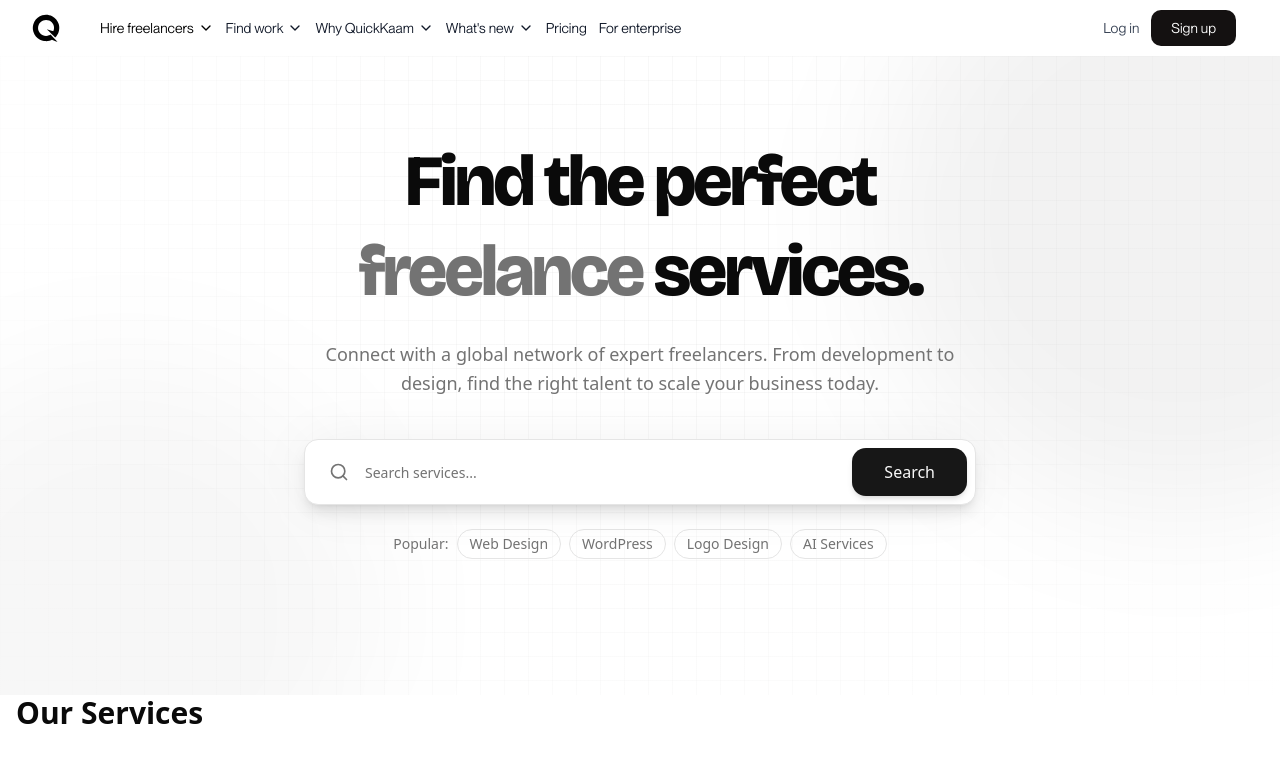
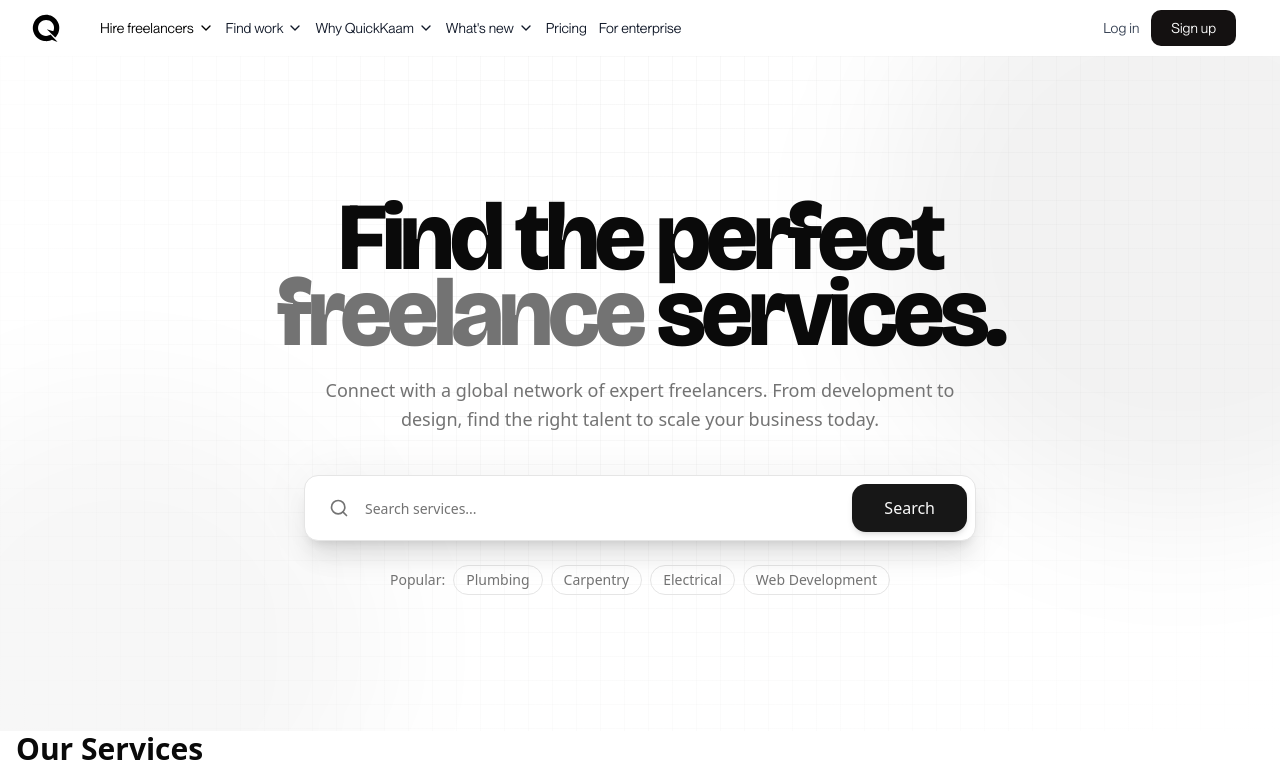
Before and after one commit to bidhandhakal/hackathon_, a React (Vite) app in the folder frontend/: page / in a window 1280 px wide. Shown: the top 762 px of the page. Built offline with nearby package versions, Linux system fonts and the light colour scheme.

Commit message:
heroagaina

```diff
--- a/frontend/src/components/hero.jsx
+++ b/frontend/src/components/hero.jsx
@@ -24,10 +24,8 @@ function Hero() {
       </div>
 
       {/* Hero Content */}
-      <main className="relative z-10 flex-1 flex flex-col items-center justify-start text-center px-4 pt-20 pb-26 md:pb-30 lg:pb-34 max-w-5xl mx-auto">
-        {/* Badge */}
-        {/* Headline */}
-        <h1 className="text-4xl sm:text-5xl md:text-6xl lg:text-7xl font-bold tracking-tight md:tracking-tighter mb-4 md:mb-6 max-w-4xl leading-tight font-[wire]">
+      <main className="relative z-10 flex-1 flex flex-col items-center justify-start text-center px-4 pt-36 pb-26 md:pb-30 lg:pb-34 max-w-5xl mx-auto">
+        <h1 className="text-5xl sm:text-6xl md:text-6xl lg:text-8xl font-bold tracking-tight md:tracking-tighter mb-4 md:mb-6 max-w-4xl leading-[0.8] md:leading-19 font-[wire]">
           Find the perfect <br className="hidden md:block" />
           <span className="text-muted-foreground">freelance</span> services.
         </h1>
@@ -41,7 +39,7 @@ function Hero() {
         {/* Search Bar */}
         <div className="w-full max-w-2xl relative group px-2 sm:px-0">
           <div className="absolute inset-0 bg-foreground/5 rounded-full blur-xl group-hover:bg-foreground/1 0 transition-all duration-500"></div>
-          <div className="relative flex items-center bg-background border rounded-xl p-1.5 md:p-2 shadow-lg transition-shadow hover:shadow-xl">
+          <div className="relative flex items-center bg-background border rounded-xl p-1.5 md:p-2 shadow-xl ">
             <div className="pl-2 sm:pl-3 md:pl-4 text-muted-foreground">
               <Search className="w-4 h-4 md:w-5 md:h-5" />
             </div>
@@ -52,7 +50,8 @@ function Hero() {
             />
             <Button
               size="lg"
-              className="rounded-xl px-3 sm:px-4 md:px-8 h-10 md:h-12 text-xs sm:text-sm md:text-base whitespace-nowrap"
+              variant="default"
+              className="rounded-xl px-3 sm:px-4 md:px-8 h-10 md:h-12 text-xs sm:text-sm md:text-base whitespace-nowrap bg-primary text-primary-foreground hover:bg-primary/90"
             >
               Search
             </Button>
@@ -63,16 +62,16 @@ function Hero() {
         <div className="mt-4 md:mt-6 flex flex-wrap items-center justify-center gap-1.5 sm:gap-2 text-xs md:text-sm text-muted-foreground px-2 sm:px-0">
           <span className="hidden sm:inline">Popular:</span>
           <button className="px-2 sm:px-2.5 py-1 md:px-3 rounded-full border hover:border-foreground hover:text-foreground transition-colors text-[10px] sm:text-xs md:text-sm">
-            Web Design
+            Plumbing
           </button>
           <button className="px-2 sm:px-2.5 py-1 md:px-3 rounded-full border hover:border-foreground hover:text-foreground transition-colors text-[10px] sm:text-xs md:text-sm">
-            WordPress
+            Carpentry
           </button>
           <button className="px-2 sm:px-2.5 py-1 md:px-3 rounded-full border hover:border-foreground hover:text-foreground transition-colors text-[10px] sm:text-xs md:text-sm">
-            Logo Design
+            Electrical
           </button>
           <button className="px-2 sm:px-2.5 py-1 md:px-3 rounded-full border hover:border-foreground hover:text-foreground transition-colors text-[10px] sm:text-xs md:text-sm">
-            AI Services
+            Web Development
           </button>
         </div>
       </main>
--- a/frontend/src/index.css
+++ b/frontend/src/index.css
@@ -181,3 +181,15 @@ input, textarea, select {
   background: var(--color-foreground);
   color: var(--color-background);
 }
+
+/* Force button color fix */
+button[class*="bg-primary"],
+.bg-primary {
+  background-color: hsl(0 0% 9%) !important;
+  color: hsl(0 0% 98%) !important;
+}
+
+button[class*="bg-primary"]:hover,
+.bg-primary:hover {
+  background-color: hsl(0 0% 15%) !important;
+}
```
